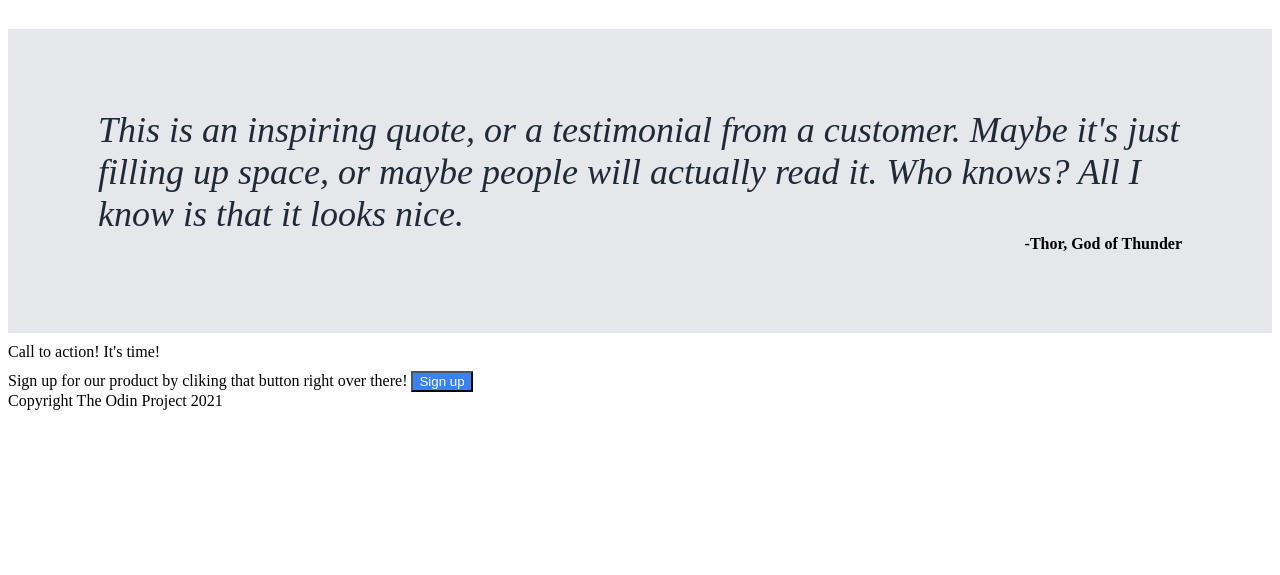
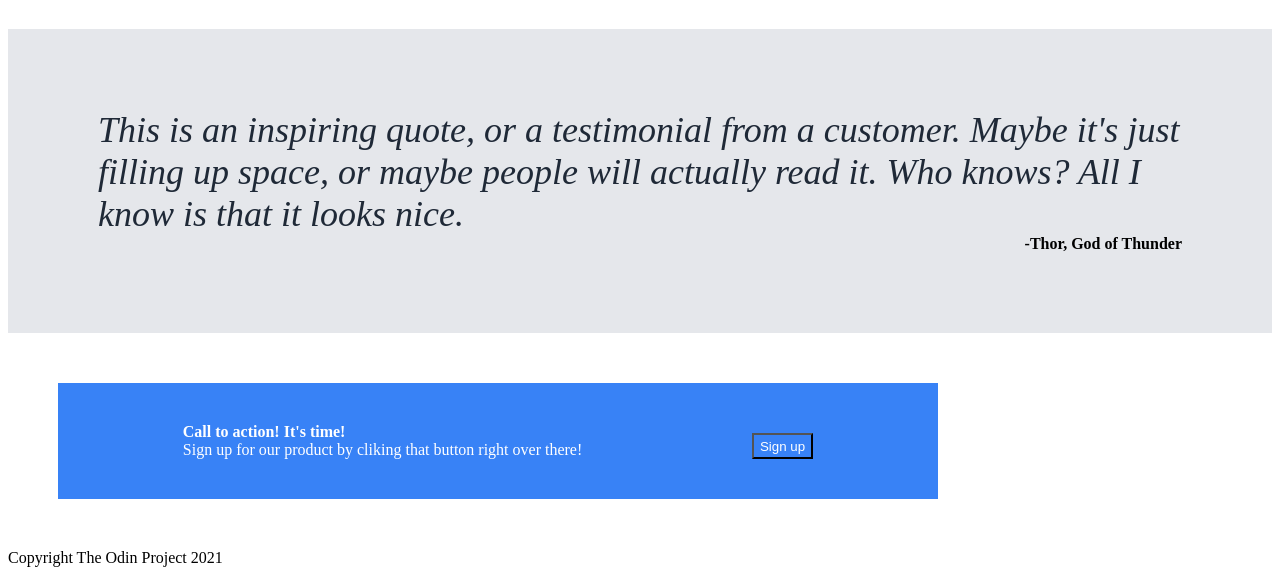
Before and after one commit to dylankuo98/Landing_page, a plain HTML site: page index.html in a window 1280 px wide. Shown: the part 508-1083 px from the top of the page. Before the commit the page ends 926 px from the top, so only its background shows below. Drawn offline with Linux system fonts and the light colour scheme.

Commit message:
Change bottom class into flex

```diff
--- a/index.html
+++ b/index.html
@@ -60,14 +60,15 @@
     </div>
     </div class="bottom">
         <div class="box">
-            <div class="call">Call to action! It's time!
-            <div class="text">Sign up for our product by cliking that button right over there!
+            <div class="action">
+                <div class="call">Call to action! It's time!</div>
+                <div class="text">Sign up for our product by cliking that button right over there!</div>
+            </div>
             <button class="sign-up">Sign up</button>
-            </div>
         </div>
     </div>
     <div class="footer">
-        <div class="copyright">Copyright The Odin Project 2021
+        <div class="copyright">Copyright The Odin Project 2021</div>
     </div>
 
 </body>
--- a/style.css
+++ b/style.css
@@ -100,3 +100,21 @@ img#churu {
     height: auto;
     border: 2px solid blue;
 }
+
+.box {
+    background-color: #3882f6;
+    color: white;
+    width: 800px;
+    padding: 40px;
+    margin: 50px;
+    display: flex;
+    justify-content: space-around;
+}
+
+
+.call {
+    font-weight: bolder;
+}
+.sign {
+
+}
```
